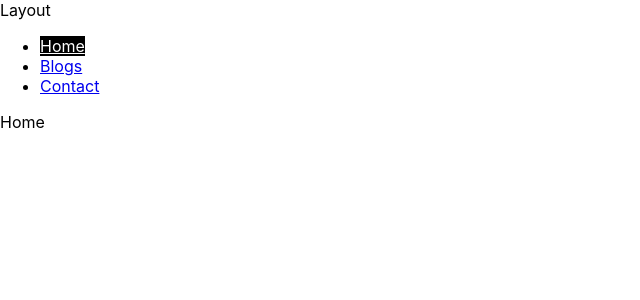
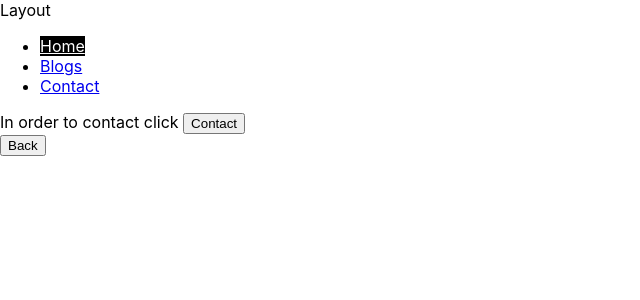
Before and after one commit to Hpekkaya/reactclass1, a React (Create React App) app: page / in a window 1280 px wide. Shown: the top 300 px of the page, without its empty margins (0-640 px from the left). Built offline with nearby package versions, Linux system fonts and the light colour scheme.

Commit message:
fetch user id in the contact page

```diff
--- a/src/09-Router/pages/Contact.js
+++ b/src/09-Router/pages/Contact.js
@@ -1,8 +1,21 @@
-import React from 'react'
+import React, { useState, useEffect } from 'react'
 
 const Contact = () => {
+  const [users,setUsers] = useState([])
+  useEffect(()=>{
+    fetch("https://jsonplaceholder.typicode.com/users")
+    .then((res)=>res.json())
+    .then((data)=>setUsers(data))
+
+  },[])
+
   return (
-    <div>Contact</div>
+    <div>
+      <h2>Contact</h2>
+      <ol>
+        {users.map((user)=><li key ={user.id}>{user.name}</li>)}
+      </ol>
+    </div>
   )
 }
 
--- a/src/09-Router/pages/Home.js
+++ b/src/09-Router/pages/Home.js
@@ -1,8 +1,15 @@
 import React from 'react'
+import { useNavigate } from 'react-router-dom'
 
 const Home = () => {
+  const navigate = useNavigate()
   return (
-    <div>Home</div>
+    <div>
+      <label>In order to contact click </label>
+        <button onClick={()=>navigate("contact")}>Contact</button><br></br>
+        <button onClick={()=>navigate(-1)}>Back</button>
+
+    </div>
   )
 }
 
```
